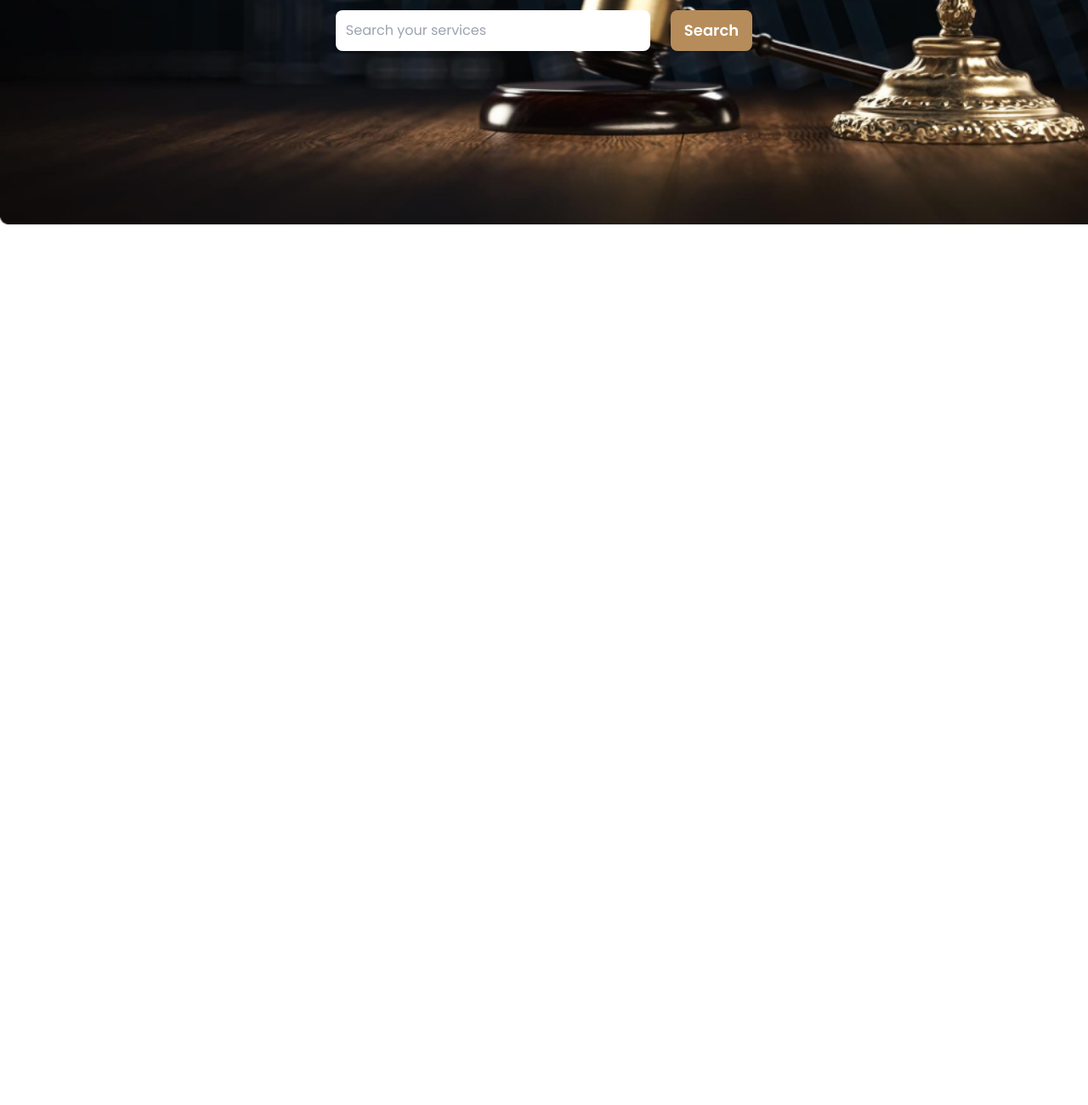
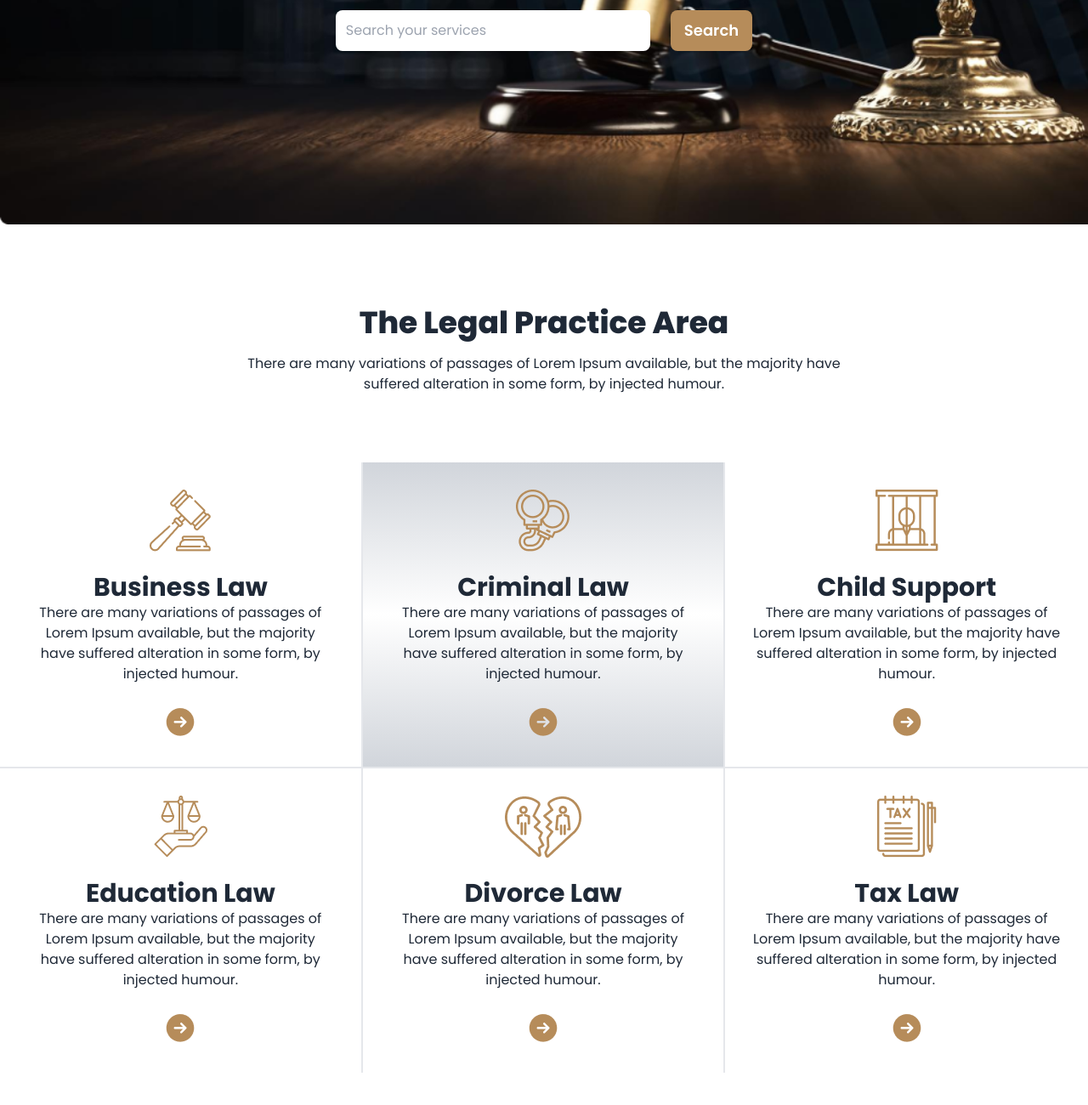
Before and after one commit to theashrafislam/Legal-Solution-Resources, a plain HTML site: page index.html in a window 1280 px wide. Shown: the part 580-1880 px from the top of the page at 85% size. Before the commit the page ends 848 px from the top, so only its background shows below. Drawn offline with nearby package versions, Linux system fonts and the light colour scheme.

Commit message:
Added The Legal Practice Area

```diff
--- a/index.html
+++ b/index.html
@@ -18,7 +18,7 @@
     <script src="https://kit.fontawesome.com/728f784e86.js" crossorigin="anonymous"></script>
     <!-- Some css style  -->
     <style>
-            .font-poppins{
+        .font-poppins {
             font-family: "Poppins", sans-serif
         }
     </style>
@@ -48,11 +48,14 @@
         <!-- Start Bannar Section  -->
         <section>
             <div class="rounded-8 bg-[url(images/banner.png)] bg-no-repeat bg-cover h-[700px]">
-                <div class="w-2/3 mx-auto flex flex-col space-y-6 justify-center items-center text-white text-center py-52">
+                <div
+                    class="w-2/3 mx-auto flex flex-col space-y-6 justify-center items-center text-white text-center py-52">
                     <h1 class="lg:text-7xl text-5xl">We Provide Effective <br> Legal Solutions</h1>
-                    <p class="text-[#E7E7E7]">There are many variations of passages of Lorem Ipsum available, but the majority <br> have suffered alteration in some form, by injected humour.</p>
+                    <p class="text-[#E7E7E7]">There are many variations of passages of Lorem Ipsum available, but the
+                        majority <br> have suffered alteration in some form, by injected humour.</p>
                     <div class="flex flex-row gap-6">
-                        <input class="bg-[#FFF] w-[370px] rounded-lg pl-3" type="search" name="" id="" placeholder="Search your services">
+                        <input class="bg-[#FFF] w-[370px] rounded-lg pl-3" type="search" name="" id=""
+                            placeholder="Search your services">
                         <button class="btn bg-[#B68C5A] text-white text-lg border-none">Search</button>
                     </div>
                 </div>
@@ -60,8 +63,99 @@
         </section>
         <!-- Start Bannar Section  -->
     </header>
-    <main>
-
+    <main class="container mx-auto">
+        <!-- Practice area section  -->
+        <section class="my-24">
+            <div class="text-center space-y-4">
+                <h2 class="font-extrabold text-4xl">The Legal Practice Area</h2>
+                <p>There are many variations of passages of Lorem Ipsum available, but the majority have <br> suffered
+                    alteration in some form, by injected humour.</p>
+            </div>
+            <!-- start card section  -->
+            <div class="grid grid-cols-3 my-20">
+                <!-- card 1 -->
+                <div class="border-r-2 border-b-2 flex flex-col justify-center items-center space-y-6 p-8">
+                    <div><img src="images/business.png" alt=""></div>
+                    <div class="text-center">
+                        <h3 class="text-3xl font-bold">Business Law</h3>
+                        <p>There are many variations of passages of Lorem Ipsum available, but the majority have
+                            suffered alteration in some form, by injected humour.</p>
+                    </div>
+                    <div><img src="images/Frame.png" alt=""></div>
+                </div>
+                <!-- card 2 -->
+                <div class="border-2 border-t-0 border-l-0 flex flex-col justify-center items-center space-y-6 p-8 bg-gradient-to-t from-gray-300 via-transparent to-gray-300">
+                    <div>
+                        <img src="images/criminal.png" alt="">
+                    </div>
+                    <div class="text-center">
+                        <h3 class="text-3xl font-bold">Criminal Law</h3>
+                    <p>There are many variations of passages of Lorem Ipsum available, but the majority have suffered
+                        alteration in some form, by injected humour.</p>
+                    </div>
+                    <div>
+                        <img src="images/Frame.png" alt="">
+                    </div>
+                </div>
+                <!-- card 3 -->
+                <div class="border-b-2 flex flex-col justify-center items-center space-y-6 p-8">
+                    <div>
+                        <img src="images/child.png" alt="">
+                    </div>
+                    <div class="text-center">
+                        <h3 class="text-3xl font-bold">Child Support</h3>
+                    <p>There are many variations of passages of Lorem Ipsum available, but the majority have suffered
+                        alteration in some form, by injected humour.</p>
+                    </div>
+                    <div>
+                        <img src="images/Frame.png" alt="">
+                    </div>
+                </div>
+                <!-- card 4 -->
+                <div class="border-r-2 flex flex-col justify-center items-center space-y-6 p-8">
+                    <div>
+                        <img src="images/education.png" alt="">
+                    </div>
+                    <div class="text-center">
+                        <h3 class="text-3xl font-bold">Education Law</h3>
+                    <p>There are many variations of passages of Lorem Ipsum available, but the majority have suffered
+                        alteration in some form, by injected humour.</p>
+                    </div>
+                    <div>
+                        <img src="images/Frame.png" alt="">
+                    </div>
+                </div>
+                <!-- card 5 -->
+                <div class="border-r-2 flex flex-col justify-center items-center space-y-6 p-8">
+                    <div>
+                        <img src="images/divorce.png" alt="">
+                    </div>
+                    <div class="text-center">
+                        <h3 class="text-3xl font-bold">Divorce Law</h3>
+                    <p>There are many variations of passages of Lorem Ipsum available, but the majority have suffered
+                        alteration in some form, by injected humour.</p>
+                    </div>
+                    <div>
+                        <img src="images/Frame.png" alt="">
+                    </div>
+                </div>
+                <!-- card 6 -->
+                <div class="flex flex-col justify-center items-center space-y-6 p-8">
+                    <div>
+                        <img src="images/tax.png" alt="">
+                    </div>
+                    <div class="text-center">
+                        <h3 class="text-3xl font-bold">Tax Law</h3>
+                    <p>There are many variations of passages of Lorem Ipsum available, but the majority have suffered
+                        alteration in some form, by injected humour.</p>
+                    </div>
+                    <div>
+                        <img src="images/Frame.png" alt="">
+                    </div>
+                </div>
+            </div>
+        </section>
+        <!-- Practice area section  -->
     </main>
     <footer>
 
```
Lines whose indentation alone changed are shown as unchanged.
